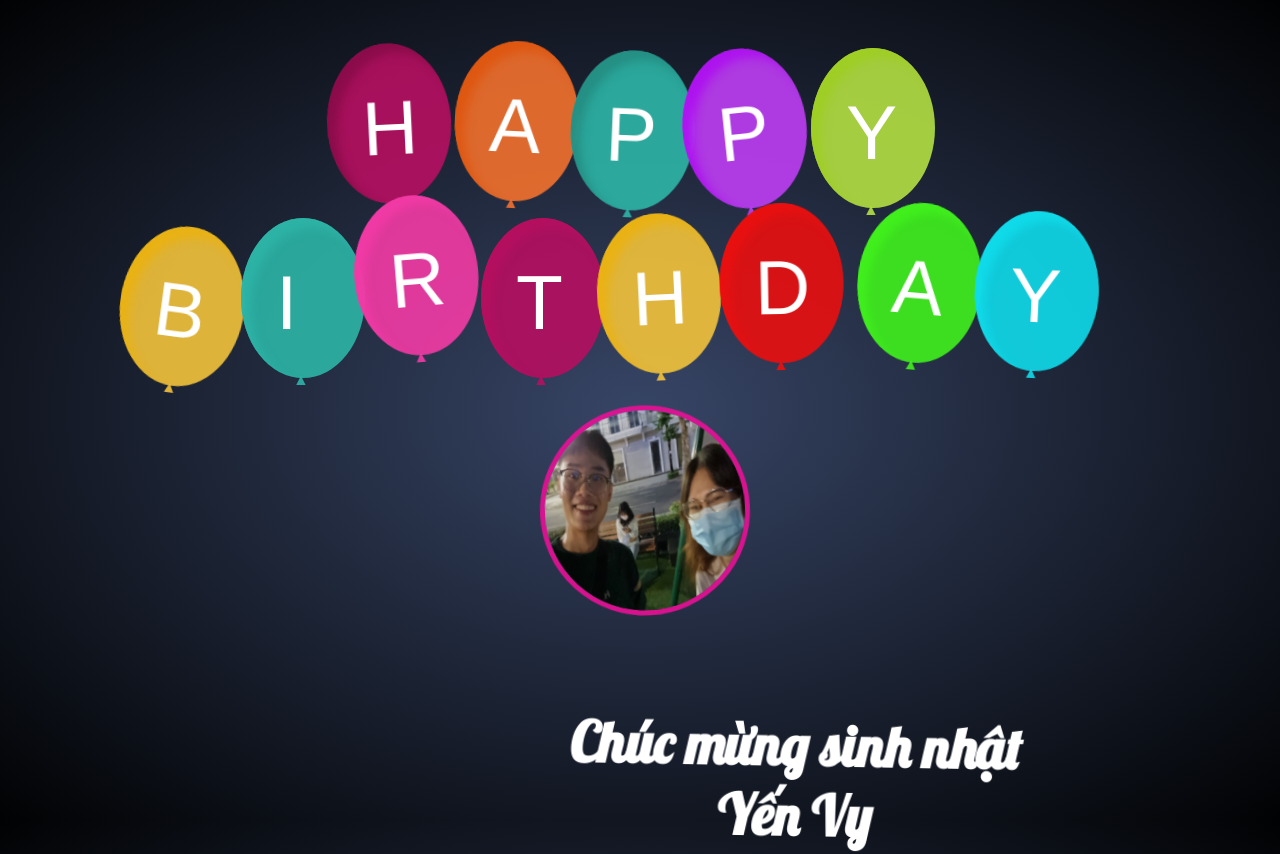
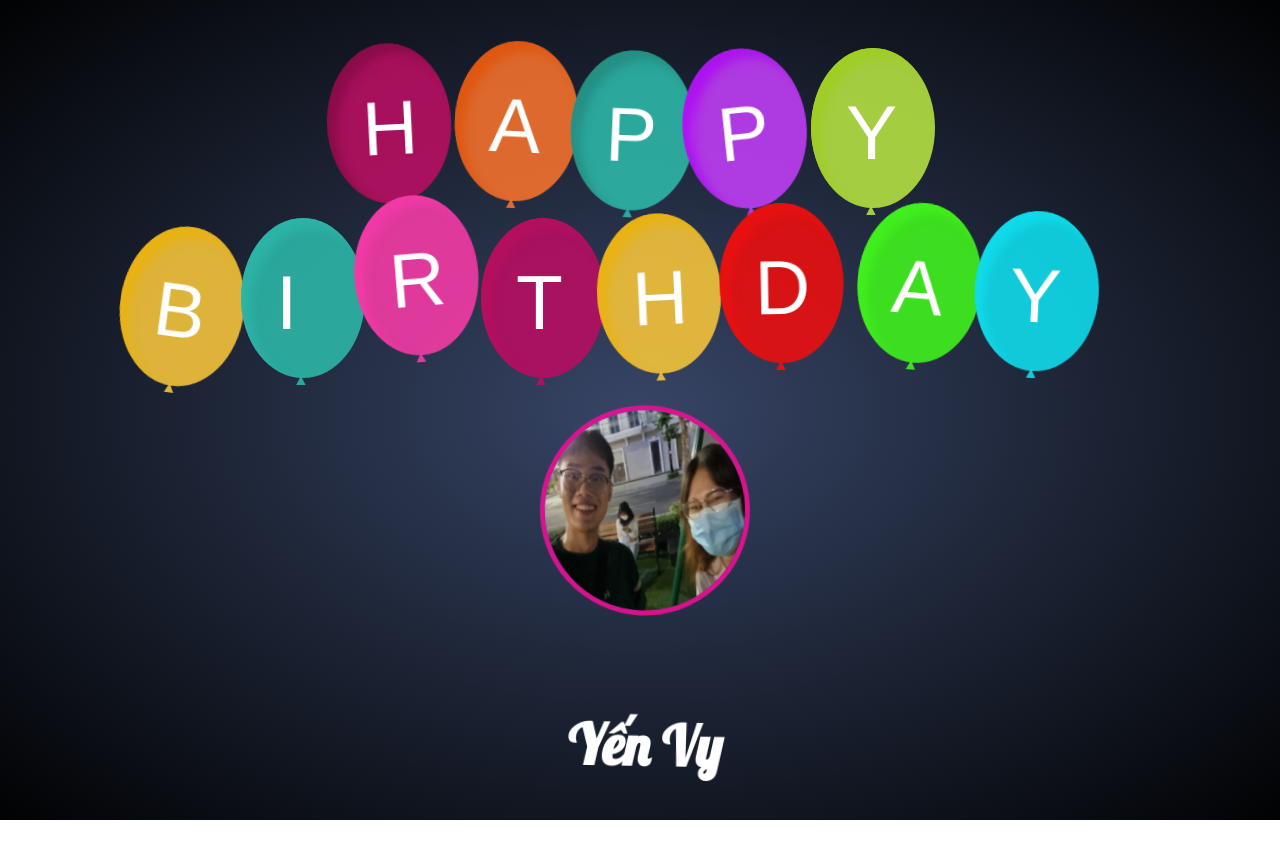
Before and after one commit to Giabao231202/HPBD, a plain HTML site: page index.html in a window 1280 px wide. After the commit the page ends 820 px from the top, so only its background shows below. Drawn offline with nearby package versions, Linux system fonts and the light colour scheme; a web font is replaced by a local one.

Commit message:
index.html

```diff
--- a/index.html
+++ b/index.html
@@ -52,7 +52,7 @@
             </div>
             <div class="avatar">
                 <img src="./MyAvatar.jpg" alt="" class="avatar__img" onclick="showMessage()" />
-                <h1 onclick="showMessage()" class="avatar__title">Chúc mừng sinh nhật Yến Vy</h1>
+                <h1 onclick="showMessage()" class="avatar__title">Yến Vy</h1>
             </div>
             <audio id="player" autoplay loop>
                 <source src="./music.mp3" type="audio/mp3">
```
